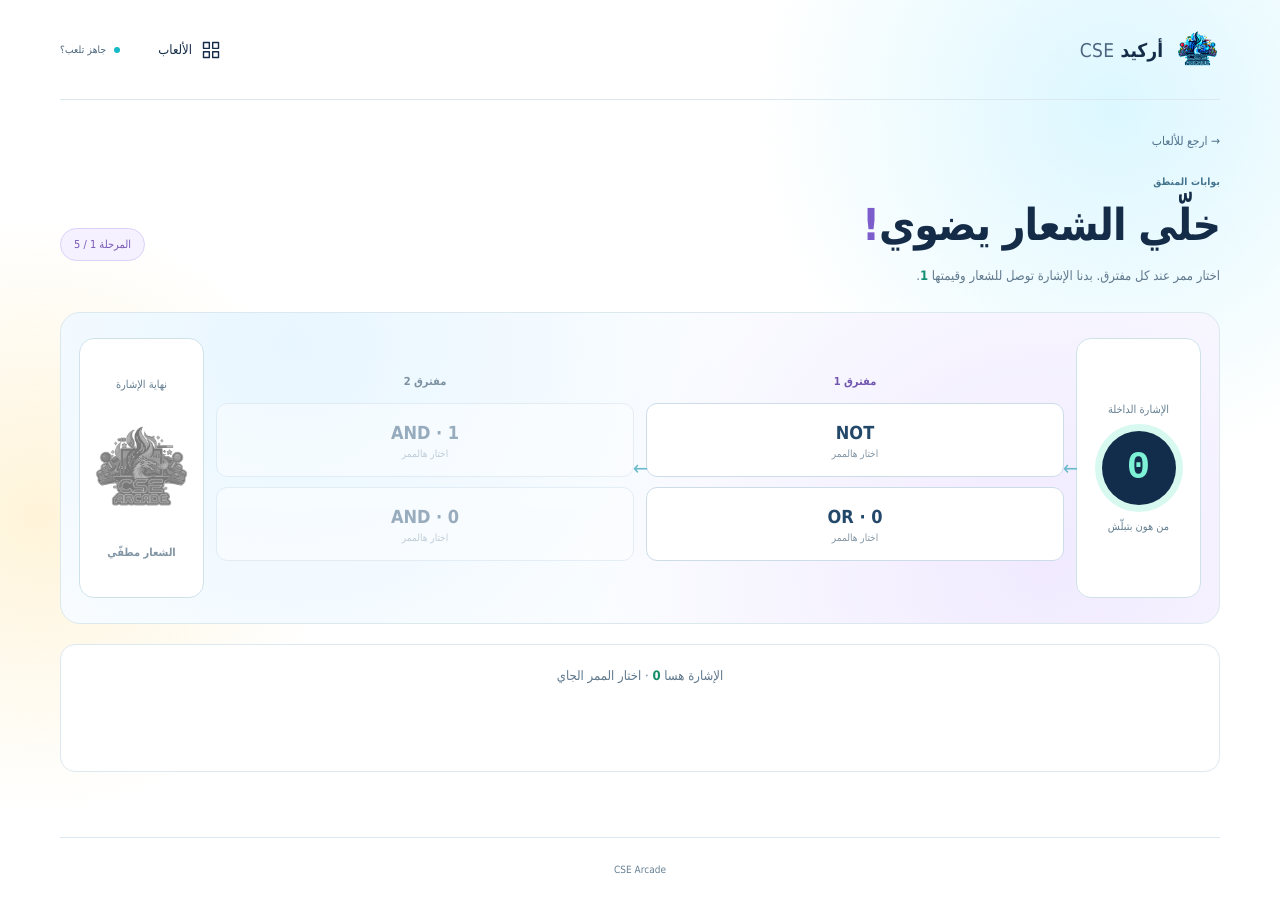
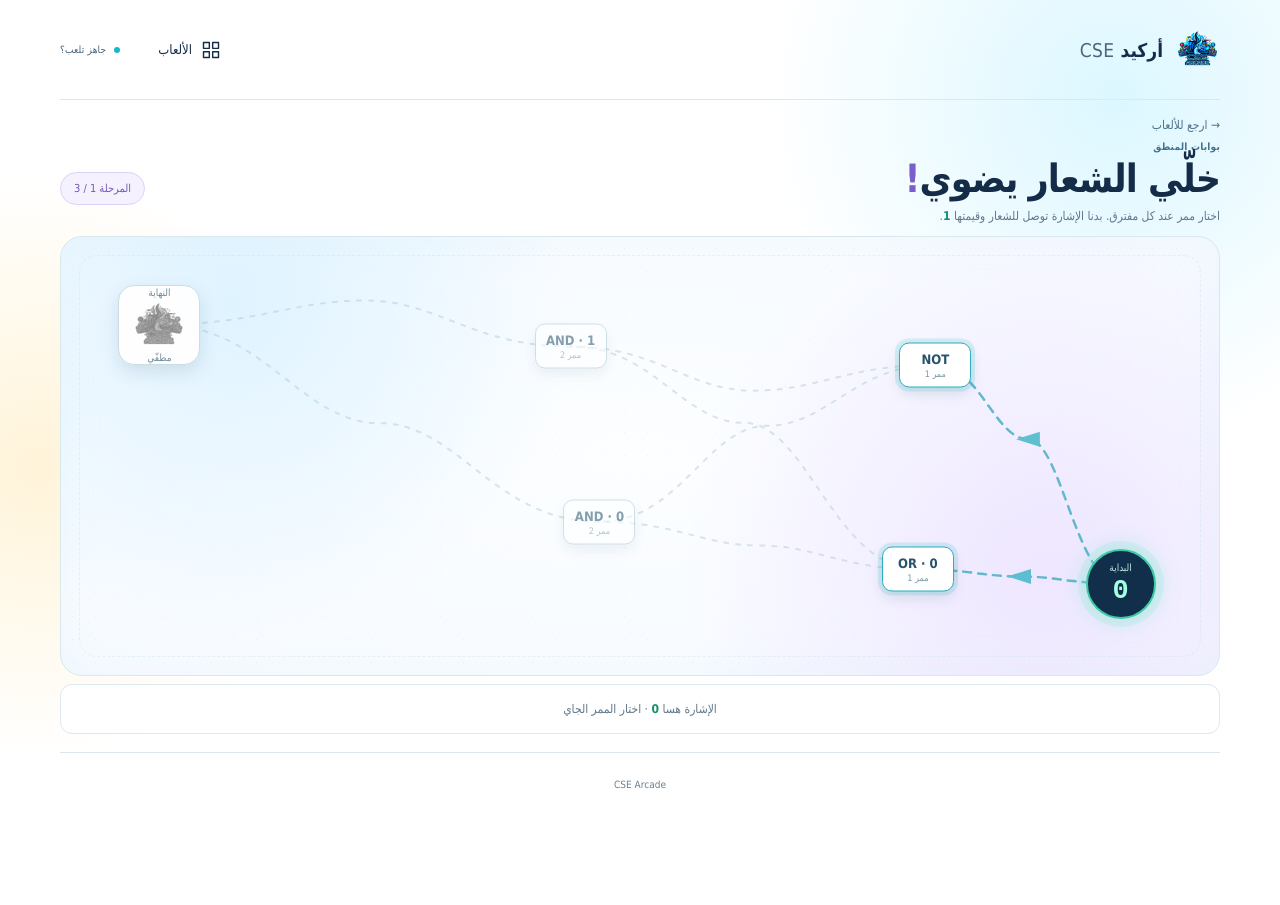
Before and after one commit to 3mrjarrar/CSE-Arcade, a React (Vite) app: page / in a window 1280 px wide. Both pictures are taken after a click on the button 344 px from the left and 1725 px from the top of the page. After the commit the page ends 820 px from the top, so only its background shows below. Built offline with nearby package versions, Linux system fonts and the light colour scheme.

Commit message:
logic gates game update: 3 instead of 5 , compact the game.

```diff
--- a/src/LogicGame.jsx
+++ b/src/LogicGame.jsx
@@ -1,18 +1,34 @@
-import React, { useRef, useState } from 'react';
+import React, { useEffect, useRef, useState } from 'react';
 import { gateOutput, LOGIC_LEVELS, signalAt } from './logic-gates';
+import { MAZES, mazeEdges } from './logic-maze';
 
 function gateLabel([gate, other]) {
   return gate === 'NOT' ? 'NOT' : `${gate} · ${other}`;
+}
+
+function position([x, y], width, height) {
+  return { left: `${x / width * 100}%`, top: `${y / height * 100}%` };
 }
 
 export default function LogicGame({ onHome }) {
   const [levelIndex, setLevelIndex] = useState(0);
   const [picks, setPicks] = useState([]);
   const [result, setResult] = useState(null);
+  const [compact, setCompact] = useState(() => window.matchMedia('(max-width: 720px)').matches);
   const title = useRef(null);
   const level = LOGIC_LEVELS[levelIndex];
+  const map = compact ? MAZES[levelIndex].mobile : MAZES[levelIndex];
+  const width = compact ? 600 : 1000;
+  const height = compact ? 1000 : 600;
   const signal = signalAt(level, picks);
   const complete = levelIndex === LOGIC_LEVELS.length - 1;
+
+  useEffect(() => {
+    const media = window.matchMedia('(max-width: 720px)');
+    const update = () => setCompact(media.matches);
+    media.addEventListener('change', update);
+    return () => media.removeEventListener('change', update);
+  }, []);
 
   function choose(stage, option) {
     if (stage !== picks.length || result) return;
@@ -27,11 +43,28 @@ export default function LogicGame({ onHome }) {
   }
 
   function next() {
-    if (!complete) setLevelIndex(levelIndex + 1);
-    else setLevelIndex(0);
+    setLevelIndex(levelIndex + 1);
     reset();
     title.current?.focus();
   }
+
+  function replay() {
+    setLevelIndex(0);
+    reset();
+    window.scrollTo(0, 0);
+  }
+
+  if (complete && result === 'lit') return <section className="logic-finale" role="status">
+    <div className="logic-finale-card">
+      <span className="eyebrow">خلصت المراحل الثلاث ✨</span>
+      <img src="/logo.png" alt="شعار CSE Arcade مضوي"/>
+      <h1>النادي نوررر بوجودك !</h1>
+      <div className="logic-finale-actions">
+        <button className="primary" onClick={onHome}>التوجه للرئيسية</button>
+        <button className="secondary" onClick={replay}>العب مرة أخرى</button>
+      </div>
+    </div>
+  </section>;
 
   const lastStage = picks.length - 1;
   const lastGate = lastStage >= 0 ? level.paths[lastStage][picks[lastStage]] : null;
@@ -40,23 +73,24 @@ export default function LogicGame({ onHome }) {
   return <section className="logic-page">
     <button className="back" onClick={onHome}><span aria-hidden="true">→</span> ارجع للألعاب</button>
     <div className="logic-heading"><div><span className="eyebrow">بوابات المنطق</span><h1 ref={title} tabIndex="-1">خلّي الشعار يضوي<span>!</span></h1><p>اختار ممر عند كل مفترق. بدنا الإشارة توصل للشعار وقيمتها <b>1</b>.</p></div><span className="logic-level">المرحلة {levelIndex + 1} / {LOGIC_LEVELS.length}</span></div>
-    <div className="logic-board">
-      <div className="logic-endpoint logic-source"><span>الإشارة الداخلة</span><strong>{level.start}</strong><small>من هون بتبلّش</small></div>
-      {level.paths.map((options, stage) => {
-        const chosen = picks[stage];
+    <div className={`logic-maze ${compact ? 'compact' : ''}`}>
+      <svg className="maze-lines" viewBox={`0 0 ${width} ${height}`} preserveAspectRatio="none" aria-hidden="true">
+        <defs><marker id="maze-arrow" markerWidth="9" markerHeight="9" refX="4" refY="4" orient="auto"><path d="M0 0 L8 4 L0 8 Z" fill="#45b7c9"/></marker><marker id="maze-arrow-lit" markerWidth="9" markerHeight="9" refX="4" refY="4" orient="auto"><path d="M0 0 L8 4 L0 8 Z" fill="#17b985"/></marker><marker id="maze-arrow-fail" markerWidth="9" markerHeight="9" refX="4" refY="4" orient="auto"><path d="M0 0 L8 4 L0 8 Z" fill="#dc7a6c"/></marker></defs>
+        {mazeEdges(map, picks, compact).map((edge, index) => <path key={index} d={edge.path} className={`maze-route ${edge.state} ${result === 'dark' && edge.state === 'traced' ? 'failed' : ''}`} markerMid={edge.state === 'muted' ? undefined : `url(#${edge.state === 'traced' ? result === 'dark' ? 'maze-arrow-fail' : 'maze-arrow-lit' : 'maze-arrow'})`}/>)}
+      </svg>
+      <div className="maze-source" style={position(map.source, width, height)}><span>البداية</span><strong>{level.start}</strong></div>
+      {level.paths.map((options, stage) => options.map((gate, option) => {
+        const chosen = picks[stage] === option;
         const before = signalAt(level, picks.slice(0, stage));
-        return <div className={`logic-stage ${stage === picks.length && !result ? 'active' : ''}`} key={`${levelIndex}-${stage}`}>
-          <span className="logic-stage-label">مفترق {stage + 1}</span>
-          <div className="logic-options">{options.map((gate, option) => <button key={option} className={`logic-gate ${chosen === option ? 'selected' : ''}`} disabled={stage !== picks.length || Boolean(result)} onClick={() => choose(stage, option)} aria-label={`ممر ${gate[0]}${gate[0] === 'NOT' ? '' : ` مع ${gate[1]}`}`}><strong dir="ltr">{gateLabel(gate)}</strong><span dir={chosen === option ? 'ltr' : undefined}>{chosen === option ? `${before} → ${gateOutput(before, gate)}` : 'اختار هالممر'}</span></button>)}</div>
-        </div>;
-      })}
-      <div className={`logic-endpoint logic-logo ${result === 'lit' ? 'lit' : ''}`}><span>نهاية الإشارة</span><img src="/logo.png" alt="شعار CSE Arcade"/><strong>{result === 'lit' ? 'الشعار ضاوي!' : 'الشعار مطفّي'}</strong></div>
+        return <button key={`${stage}-${option}`} className={`maze-gate ${chosen ? 'selected' : ''} ${stage === picks.length && !result ? 'available' : ''}`} style={position(map.stages[stage][option], width, height)} disabled={stage !== picks.length || Boolean(result)} onClick={() => choose(stage, option)} aria-label={`مفترق ${stage + 1}: ممر ${gate[0]}${gate[0] === 'NOT' ? '' : ` مع ${gate[1]}`}`}><strong dir="ltr">{gateLabel(gate)}</strong><small dir="ltr">{chosen ? `${before} → ${gateOutput(before, gate)}` : `ممر ${stage + 1}`}</small></button>;
+      }))}
+      <div className={`maze-destination ${result === 'lit' ? 'lit' : ''}`} style={position(map.finish, width, height)}><span>النهاية</span><img src="/logo.png" alt="شعار CSE Arcade"/><small>{result === 'lit' ? 'ضاوي!' : 'مطفّي'}</small></div>
     </div>
     <div className="logic-status" role="status" aria-live="polite">
       {lastGate && <p>آخر بوابة: <b dir="ltr">{lastGate[0] === 'NOT' ? `NOT ${previousSignal} = ${signal}` : `${previousSignal} ${lastGate[0]} ${lastGate[1]} = ${signal}`}</b></p>}
       {!result && <p>الإشارة هسا <strong>{signal}</strong> · {picks.length === level.paths.length ? 'وصلت للنهاية' : 'اختار الممر الجاي'}</p>}
       {result === 'dark' && <><h2>الإشارة وصلت 0... والشعار لسه نايم 😴</h2><button className="primary" onClick={reset}>جرّب مسار ثاني</button></>}
-      {result === 'lit' && <><h2>{complete ? 'أسطورة! ضوّيت الشعار بكل المراحل ✨' : 'هيك الشغل! وصلت 1 والشعار ضاوي ✨'}</h2><button className="primary" onClick={next}>{complete ? 'العب من أول وجديد' : 'المرحلة اللي بعدها'}</button></>}
+      {result === 'lit' && <><h2>هيك الشغل! وصلت 1 والشعار ضاوي ✨</h2><button className="primary" onClick={next}>المرحلة اللي بعدها</button></>}
     </div>
   </section>;
 }
--- a/src/logic-gates.js
+++ b/src/logic-gates.js
@@ -1,8 +1,6 @@
 export const LOGIC_LEVELS = [
   { start: 0, paths: [[['NOT'], ['OR', 0]], [['AND', 1], ['AND', 0]]] },
-  { start: 1, paths: [[['AND', 0], ['OR', 0]], [['NOT'], ['AND', 1]]] },
   { start: 0, paths: [[['OR', 0], ['NOT']], [['AND', 1], ['NOT']], [['AND', 0], ['OR', 0]]] },
-  { start: 1, paths: [[['AND', 0], ['OR', 0]], [['NOT'], ['AND', 1]], [['OR', 0], ['AND', 0]]] },
   { start: 0, paths: [[['NOT'], ['OR', 0]], [['AND', 1], ['NOT']], [['OR', 0], ['AND', 0]], [['AND', 1], ['NOT']]] },
 ];
 
--- /dev/null
+++ b/src/logic-maze.js
@@ -0,0 +1,35 @@
+// Three hand-shaped maps. The mobile maps turn the route downward so every gate stays tappable.
+export const MAZES = [
+  { source: [915, 475], finish: [85, 120], stages: [[[755, 175], [740, 455]], [[440, 150], [465, 390]]], mobile: { source: [130, 85], finish: [465, 900], stages: [[[145, 280], [450, 270]], [[145, 620], [455, 640]]] } },
+  { source: [910, 105], finish: [95, 500], stages: [[[780, 170], [770, 440]], [[550, 105], [575, 360]], [[330, 185], [325, 480]]], mobile: { source: [140, 75], finish: [450, 900], stages: [[[140, 225], [450, 250]], [[155, 475], [445, 505]], [[140, 720], [460, 745]]] } },
+  { source: [910, 475], finish: [90, 95], stages: [[[775, 130], [765, 425]], [[590, 205], [575, 485]], [[405, 105], [420, 395]], [[225, 175], [235, 505]]], mobile: { source: [135, 75], finish: [465, 900], stages: [[[145, 205], [450, 225]], [[155, 390], [445, 415]], [[145, 600], [450, 585]], [[150, 755], [445, 770]]] } },
+];
+
+export function mazePath(from, to, seed, vertical) {
+  const offset = ((seed * 37) % 5 - 2) * 24;
+  if (vertical) {
+    const dy = to[1] - from[1];
+    const bendX = Math.max(75, Math.min(525, (from[0] + to[0]) / 2 + offset));
+    const midY = from[1] + dy * .5;
+    return `M ${from[0]} ${from[1]} C ${from[0]} ${from[1] + dy * .24}, ${bendX} ${midY - dy * .18}, ${bendX} ${midY} C ${bendX} ${midY + dy * .18}, ${to[0]} ${to[1] - dy * .24}, ${to[0]} ${to[1]}`;
+  }
+  const dx = to[0] - from[0];
+  const bendY = Math.max(65, Math.min(535, (from[1] + to[1]) / 2 + offset));
+  const midX = from[0] + dx * .5;
+  return `M ${from[0]} ${from[1]} C ${from[0] + dx * .24} ${from[1]}, ${midX - dx * .18} ${bendY}, ${midX} ${bendY} C ${midX + dx * .18} ${bendY}, ${to[0] - dx * .24} ${to[1]}, ${to[0]} ${to[1]}`;
+}
+
+export function mazeEdges(map, picks, vertical) {
+  const edges = [];
+  let fromNodes = [map.source];
+  map.stages.forEach((toNodes, stage) => {
+    fromNodes.forEach((from, fromIndex) => toNodes.forEach((to, option) => {
+      const onRoute = picks[stage] === option && (stage === 0 || picks[stage - 1] === fromIndex);
+      const available = picks.length === stage && (stage === 0 || picks[stage - 1] === fromIndex);
+      edges.push({ path: mazePath(from, to, stage * 7 + fromIndex * 3 + option, vertical), state: onRoute ? 'traced' : available ? 'available' : 'muted' });
+    }));
+    fromNodes = toNodes;
+  });
+  fromNodes.forEach((from, index) => edges.push({ path: mazePath(from, map.finish, 50 + index, vertical), state: picks.length === map.stages.length && picks.at(-1) === index ? 'traced' : 'muted' }));
+  return edges.sort((a, b) => ['muted', 'available', 'traced'].indexOf(a.state) - ['muted', 'available', 'traced'].indexOf(b.state));
+}
--- a/src/logic.css
+++ b/src/logic.css
@@ -5,60 +5,77 @@
 .logic-cover > img { width: 100px; height: 110px !important; object-fit: contain; filter: grayscale(1) brightness(.7) drop-shadow(0 0 16px #abf9ff); }
 .logic-cover-card .tag, .logic-cover-card .play-link { color: #6553a9; }
 
-.logic-page { padding: 30px 0 65px; }
-.logic-page .back { margin-bottom: 28px; }
+.logic-page { padding: 14px 0 18px; }
+.logic-page .back { margin-bottom: 9px; }
 .logic-heading { display: flex; justify-content: space-between; align-items: center; gap: 25px; }
-.logic-heading h1 { font-size: clamp(30px, 4vw, 44px); margin: 12px 0; letter-spacing: -1px; }
+.logic-heading h1 { font-size: clamp(28px, 3.5vw, 39px); margin: 4px 0; letter-spacing: -1px; }
 .logic-heading h1 span { color: #7c5dcc; }
-.logic-heading p { color: #60788c; font-size: 13px; line-height: 1.8; margin: 0 0 25px; }
+.logic-heading p { color: #60788c; font-size: 12px; line-height: 1.6; margin: 0 0 10px; }
 .logic-heading p b { color: #148f73; }
 .logic-level { flex-shrink: 0; border: 1px solid #dcd1fb; background: #f6f1ff; color: #7659b5; border-radius: 20px; padding: 9px 13px; font-size: 11px; }
-.logic-board { display: flex; align-items: stretch; gap: 12px; padding: 25px 18px; border: 1px solid #dbe9ef; border-radius: 20px; background: radial-gradient(circle at 20% 10%, #e8f6ff, transparent 45%), radial-gradient(circle at 85% 80%, #f1eaff, transparent 45%), #fbfdff; overflow-x: auto; }
-.logic-endpoint { flex: 0 0 125px; min-height: 260px; border: 1px solid #cfe2ea; border-radius: 15px; background: #fff; display: flex; flex-direction: column; justify-content: center; align-items: center; gap: 15px; text-align: center; }
-.logic-endpoint > span, .logic-endpoint small { color: #668092; font-size: 11px; }
-.logic-source strong { display: grid; place-items: center; width: 74px; height: 74px; border-radius: 50%; background: #122d4b; color: #7df2d6; box-shadow: 0 0 0 7px #d7f9f0; font: 800 39px ui-monospace, monospace; }
-.logic-stage { position: relative; flex: 1 0 145px; min-width: 145px; display: flex; flex-direction: column; justify-content: center; gap: 15px; }
-.logic-stage::before { content: '←'; position: absolute; right: -14px; top: 50%; color: #6abacb; font-size: 20px; transform: translateY(-50%); z-index: 1; }
-.logic-stage-label { text-align: center; font-size: 11px; font-weight: 700; color: #7d91a1; }
-.logic-stage.active .logic-stage-label { color: #7257af; }
-.logic-options { display: grid; gap: 10px; }
-.logic-gate { min-height: 74px; padding: 10px; border: 1px solid #cddce9; border-radius: 11px; background: #fff; text-align: center; transition: transform .15s, border-color .15s, box-shadow .15s; }
-.logic-gate strong { display: block; color: #244869; font-size: 18px; }
-.logic-gate span { display: block; margin-top: 5px; color: #8295a4; font-size: 10px; }
-.logic-stage.active .logic-gate:not(:disabled):hover { border-color: #7960be; transform: translateY(-2px); box-shadow: 0 8px 18px #5f50a52b; }
-.logic-gate:disabled { opacity: .43; }
-.logic-gate.selected:disabled { opacity: 1; border-color: #40bc98; background: #e8fbf2; box-shadow: 0 0 0 2px #40bc9828; }
-.logic-gate.selected strong, .logic-gate.selected span { color: #147955; }
-.logic-logo img { display: block; width: 105px; height: 125px; object-fit: contain; filter: grayscale(1) brightness(.52); opacity: .55; transition: filter .35s, opacity .35s, transform .35s; }
-.logic-logo strong { color: #8295a4; font-size: 11px; }
-.logic-logo.lit { background: #ecfff6; border-color: #42c68d; box-shadow: 0 0 35px #39d48e70; }
-.logic-logo.lit img { filter: drop-shadow(0 0 14px #22d596); opacity: 1; transform: scale(1.07); }
-.logic-logo.lit strong { color: #168359; }
-.logic-status { min-height: 128px; margin-top: 20px; padding: 18px 20px; border: 1px solid #dce9ef; border-radius: 15px; background: #fff; text-align: center; color: #60788c; }
-.logic-status p { margin: 5px 0 10px; font-size: 13px; }
+
+.logic-maze { position: relative; width: 100%; height: clamp(250px, calc(100svh - 340px), 440px); border: 1px solid #d8e8ec; border-radius: 22px; overflow: hidden; background: radial-gradient(circle at 15% 15%, #dff3ff, transparent 32%), radial-gradient(circle at 85% 75%, #eee6ff, transparent 35%), radial-gradient(#a7bdc42d 1px, transparent 1px) 0 0 / 23px 23px, radial-gradient(ellipse, #fcfeff, #f6faff); box-shadow: inset 0 0 45px #bde6e21e; }
+.logic-maze::before { content: ''; position: absolute; inset: 18px; border: 1px dashed #b8dce44d; border-radius: 18px; pointer-events: none; }
+.maze-lines { position: absolute; inset: 0; width: 100%; height: 100%; overflow: visible; pointer-events: none; }
+.maze-route { fill: none; stroke-linecap: round; stroke-linejoin: round; vector-effect: non-scaling-stroke; }
+.maze-route.muted { stroke: #adc9d3; stroke-width: 2; stroke-dasharray: 4 8; opacity: .46; }
+.maze-route.available { stroke: #4aafc4; stroke-width: 2.5; stroke-dasharray: 8 7; opacity: .85; }
+.maze-route.traced { stroke: #18b985; stroke-width: 4; stroke-dasharray: 16 7; filter: drop-shadow(0 0 6px #18b98588); animation: maze-flow .9s linear infinite; }
+.maze-route.traced.failed { stroke: #dc7a6c; filter: drop-shadow(0 0 5px #dc7a6c88); }
+.maze-source, .maze-destination, .maze-gate { position: absolute; transform: translate(-50%, -50%); z-index: 1; }
+.maze-source { display: flex; flex-direction: column; align-items: center; justify-content: center; gap: 3px; width: 70px; height: 70px; border: 2px solid #3cc9a6; border-radius: 50%; background: #112f4a; color: #a2ffe0; box-shadow: 0 0 0 8px #8ee6ce35, 0 0 24px #3dd8b55e; }
+.maze-source span { color: #bde8df; font-size: 10px; }
+.maze-source strong { font: 800 27px ui-monospace, monospace; }
+.maze-gate { display: flex; flex-direction: column; align-items: center; justify-content: center; width: 72px; height: 45px; padding: 4px; border: 1px solid #a9c8d5; border-radius: 10px; background: #fff; box-shadow: 0 6px 14px #194a5c22; text-align: center; transition: transform .18s, box-shadow .18s, background .18s; }
+.maze-gate strong { color: #26536b; font-size: 13px; }
+.maze-gate small { color: #7a99a5; font-size: 9px; margin-top: 2px; }
+.maze-gate:disabled { opacity: .55; }
+.maze-gate.available:not(:disabled) { border-color: #2bacbf; box-shadow: 0 0 0 4px #31bdc32c, 0 6px 14px #194a5c22; }
+.maze-gate.available:not(:disabled):hover { transform: translate(-50%, -50%) scale(1.08); background: #f1fcff; }
+.maze-gate.selected:disabled { opacity: 1; border-color: #1aba89; background: #e6fff3; box-shadow: 0 0 0 4px #30c68b3a, 0 0 18px #27bb8891; }
+.maze-gate.selected strong, .maze-gate.selected small { color: #08744f; }
+.maze-destination { display: flex; flex-direction: column; align-items: center; justify-content: center; width: 82px; height: 80px; border: 1px solid #cbdde2; border-radius: 16px; background: #fffffff2; box-shadow: 0 7px 18px #194a5c20; }
+.maze-destination span, .maze-destination small { color: #6e8a99; font-size: 10px; }
+.maze-destination img { width: 57px; height: 54px; object-fit: contain; filter: grayscale(1) brightness(.55); opacity: .48; transition: filter .3s, opacity .3s, transform .3s; }
+.maze-destination.lit { background: #e9fff3; border-color: #19bf83; box-shadow: 0 0 0 6px #50d99c46, 0 0 32px #23c98591; }
+.maze-destination.lit img { filter: drop-shadow(0 0 10px #16ce92); opacity: 1; transform: scale(1.08); }
+.maze-destination.lit small { color: #15815a; font-weight: 700; }
+@keyframes maze-flow { to { stroke-dashoffset: -23; } }
+@media (prefers-reduced-motion: reduce) { .maze-route.traced { animation: none; } }
+
+.logic-status { min-height: 50px; margin-top: 8px; padding: 8px 12px; display: flex; justify-content: center; align-items: center; flex-wrap: wrap; gap: 8px 16px; border: 1px solid #dce9ef; border-radius: 12px; background: #fff; text-align: center; color: #60788c; }
+.logic-status p { margin: 0; font-size: 12px; }
 .logic-status p b { color: #254a65; font: 700 15px ui-monospace, monospace; }
 .logic-status p strong { color: #168e69; }
-.logic-status h2 { margin: 12px 0 16px; font-size: 22px; }
+.logic-status h2 { margin: 0; font-size: 17px; }
 .logic-status .primary { background: #7a61c3; border-color: #7a61c3; color: white; }
 .logic-status .primary:hover { background: #654cad; }
+.logic-status .primary { padding: 9px 14px; }
+
+.logic-finale { min-height: calc(100svh - 150px); display: grid; place-items: center; padding: 20px 0; }
+.logic-finale-card { width: min(100%, 680px); padding: clamp(24px, 5vw, 42px); border: 1px solid #a9e9cb; border-radius: 26px; background: radial-gradient(circle at 50% 35%, #d9fff0, transparent 54%), linear-gradient(145deg, #f4fffa, #fff); box-shadow: 0 18px 55px #159e6b20; text-align: center; }
+.logic-finale-card img { display: block; width: min(240px, 52vw); height: min(260px, 32svh); object-fit: contain; margin: 8px auto; filter: drop-shadow(0 0 18px #34efae) drop-shadow(0 0 35px #21c88a88); animation: logic-glow 2.2s ease-in-out infinite alternate; }
+.logic-finale-card h1 { margin: 12px 0 22px; color: #107d57; font-size: clamp(26px, 4vw, 42px); }
+.logic-finale-actions { display: flex; justify-content: center; flex-wrap: wrap; gap: 12px; }
+.logic-finale-actions button { padding: 12px 20px; border-radius: 10px; font: inherit; font-weight: 700; cursor: pointer; }
+.logic-finale-actions .primary { background: #12a774; border: 1px solid #12a774; color: white; }
+.logic-finale-actions .secondary { background: white; border: 1px solid #63cdaa; color: #087a57; }
+@keyframes logic-glow { to { filter: drop-shadow(0 0 28px #23f4aa) drop-shadow(0 0 55px #22d897); transform: scale(1.03); } }
+@media (prefers-reduced-motion: reduce) { .logic-finale-card img { animation: none; } }
 
 @media (max-width: 720px) {
   .logic-heading { align-items: start; }
-  .logic-heading h1 { font-size: 31px; }
+  .logic-heading h1 { font-size: 28px; }
   .logic-heading p { font-size: 12px; }
-  .logic-board { flex-direction: column; overflow: visible; }
-  .logic-endpoint { flex: auto; min-height: 110px; gap: 4px; }
-  .logic-source strong { width: 42px; height: 42px; font-size: 24px; box-shadow: 0 0 0 4px #d7f9f0; }
-  .logic-stage { min-height: 132px; flex: auto; gap: 7px; }
-  .logic-stage::before { content: '↓'; right: 50%; top: -22px; transform: translateX(50%); }
-  .logic-options { grid-template-columns: repeat(2, minmax(0, 1fr)); }
-  .logic-gate { min-height: 75px; }
-  .logic-logo { min-height: 150px; }
-  .logic-logo img { width: 75px; height: 90px; }
+  .logic-maze { max-width: 520px; height: clamp(290px, calc(100svh - 350px), 430px); margin: 0 auto; }
+  .maze-source { width: 58px; height: 58px; }
+  .maze-source strong { font-size: 24px; }
+  .maze-gate { width: 69px; height: 43px; }
+  .maze-destination { width: 65px; height: 58px; }
+  .maze-destination img { width: 44px; height: 37px; }
+  .logic-status h2 { font-size: 15px; }
 }
 @media (max-width: 580px) {
-  .logic-page { padding-top: 25px; }
+  .logic-page { padding-top: 12px; }
   .logic-level { font-size: 10px; padding: 7px; }
-  .logic-board { padding: 20px 12px; }
-  .logic-status h2 { font-size: 18px; }
 }
--- a/src/main.jsx
+++ b/src/main.jsx
@@ -113,7 +113,7 @@ function App() {
           </button>
           <button className="game-card logic-cover-card" onClick={() => setScreen('logic')}>
             <div className="game-art logic-cover"><span className="cover-signal">1</span><div className="cover-gates"><span>AND</span><span>NOT</span><span>OR</span></div><img src="/logo.png" alt="" loading="lazy"/></div>
-            <div className="game-info"><span className="tag"><i/> منطق ومسارات</span><h3>بوابات المنطق</h3><p>اختار مسار الإشارة بعناية.<br/>وصل قيمة 1 للشعار وخلّيه يضوي.</p><div className="game-meta"><span>٥ مراحل</span><span>AND / OR / NOT</span><span>بدون مؤقّت</span></div><span className="play-link">شغّل الدائرة <Icon/></span></div><span className="card-number">04</span>
+            <div className="game-info"><span className="tag"><i/> منطق ومسارات</span><h3>بوابات المنطق</h3><p>اختار مسار الإشارة بعناية.<br/>وصل قيمة 1 للشعار وخلّيه يضوي.</p><div className="game-meta"><span>٣ مراحل</span><span>AND / OR / NOT</span><span>بدون مؤقّت</span></div><span className="play-link">شغّل الدائرة <Icon/></span></div><span className="card-number">04</span>
           </button>
           <div className="coming-soon"><span className="plus-box">+</span><div><strong>وفي ألعاب ثانية بالطريق.</strong><p>لسّه الأركيد بأول الطريق، زيّنا كلنا.</p></div></div>
         </section>
```
Also changed, not shown: 1 other file (tests, documents, lock files or other folders).
